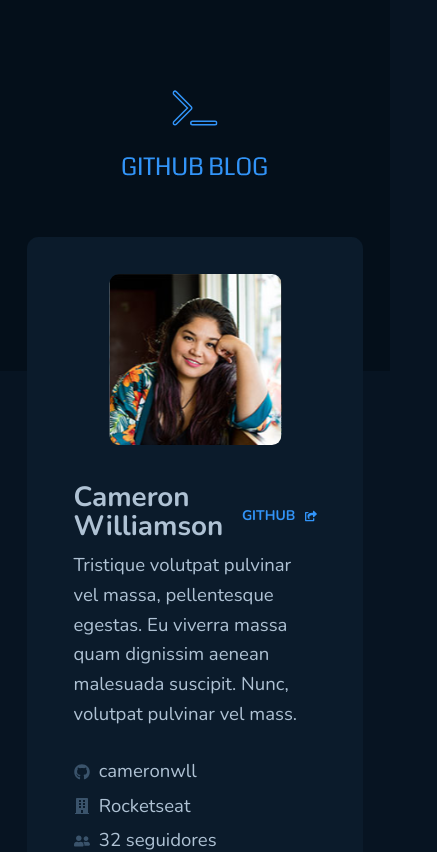
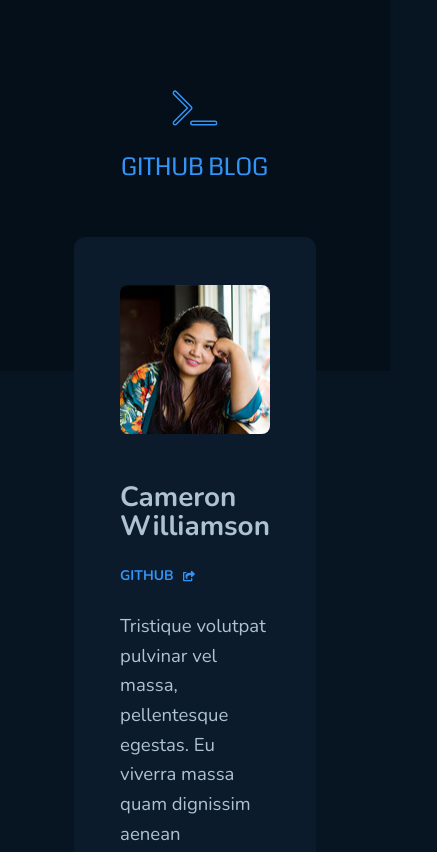
Before and after one commit to amanda-santos/github-blog, a React (Vite) app: page / in a window 390 px wide. Shown: the top 852 px of the page, 437 px wide, since content can reach past the window. Built offline with nearby package versions, Linux system fonts and the light colour scheme.

Commit message:
feat: 📱 fix github link on mobile

```diff
--- a/src/components/UserInformation/styles/UserInformationTitle.ts
+++ b/src/components/UserInformation/styles/UserInformationTitle.ts
@@ -24,4 +24,10 @@
       border-bottom: 1px solid ${({ theme }) => theme.colors["base-primary"]};
     }
   }
+
+  @media screen and (max-width: ${({ theme }) => theme.breakpoints.sm}) {
+    flex-direction: column;
+    align-items: flex-start;
+    margin-bottom: 2.4rem;
+  }
 `;
```
